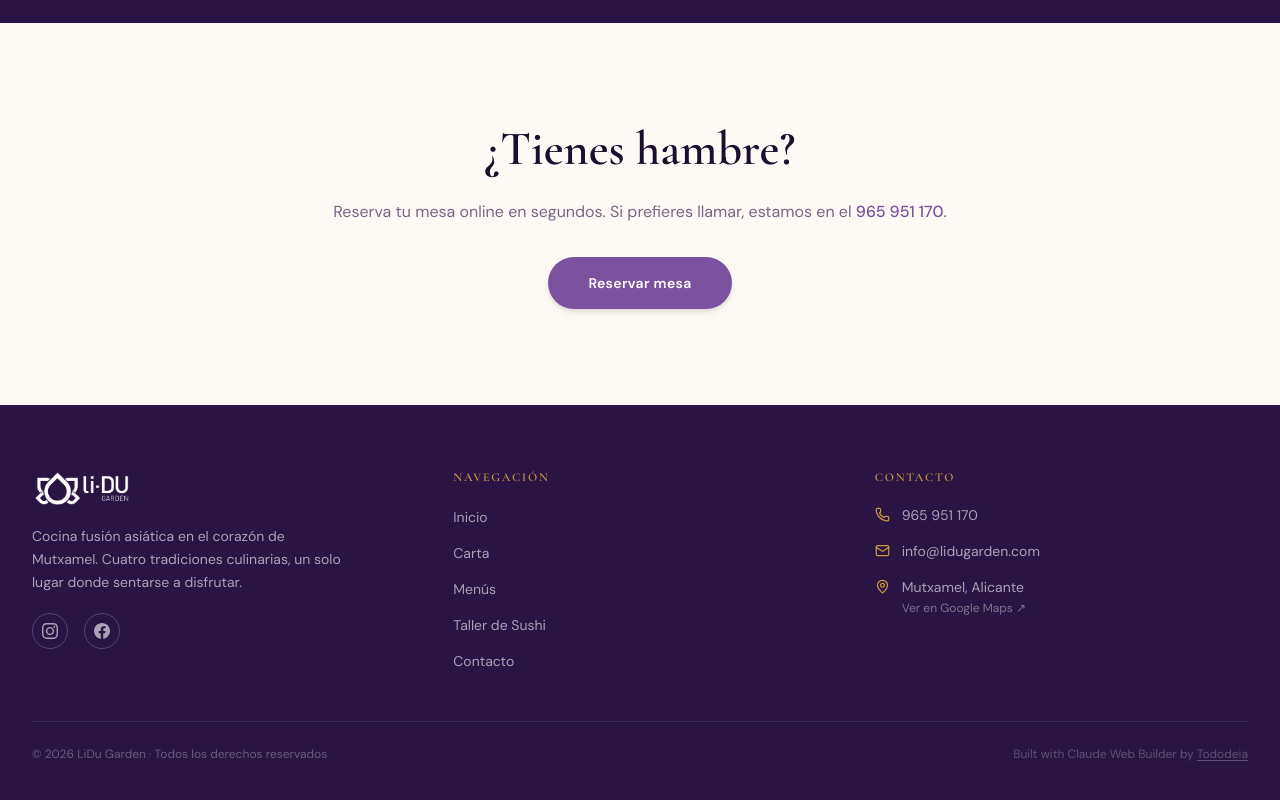
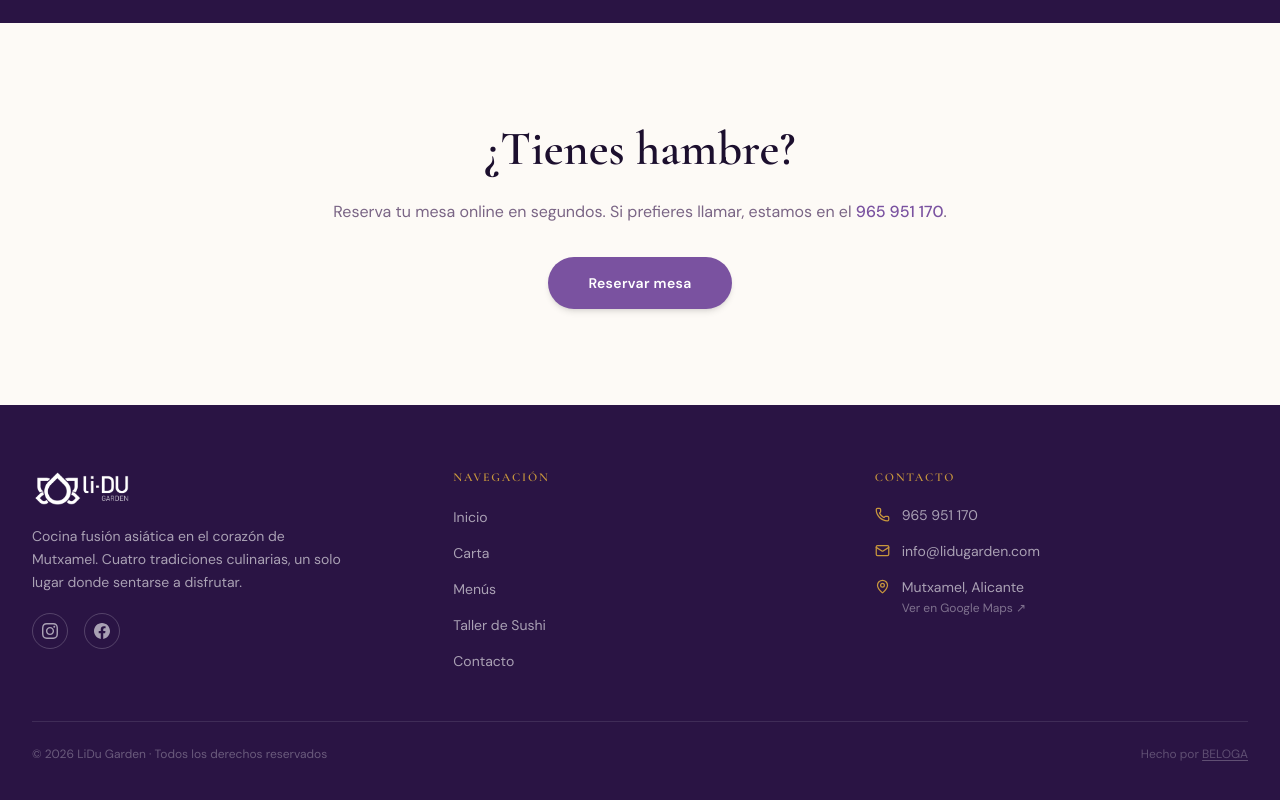
Before and after one commit to ianharris-sketch/lidu-garden, a Next.js app: page / in a window 1280 px wide. Shown: the part 3588-4388 px from the top of the page. Built offline with nearby package versions, Linux system fonts and the light colour scheme.

Commit message:
Update footer credit to BELOGA with link to beloga.es
Co-Authored-By: Claude Sonnet 4.6 <noreply@anthropic.com>

```diff
--- a/src/components/Footer.tsx
+++ b/src/components/Footer.tsx
@@ -114,14 +114,14 @@ export default function Footer() {
             © {new Date().getFullYear()} LiDu Garden · Todos los derechos reservados
           </p>
           <p className="text-xs text-white/25">
-            Built with Claude Web Builder by{" "}
+            Hecho por{" "}
             <a
-              href="https://tododeia.com"
+              href="https://beloga.es"
               target="_blank"
               rel="noopener noreferrer"
               className="hover:text-white/40 transition-colors underline underline-offset-2"
             >
-              Tododeia
+              BELOGA
             </a>
           </p>
         </div>
```
